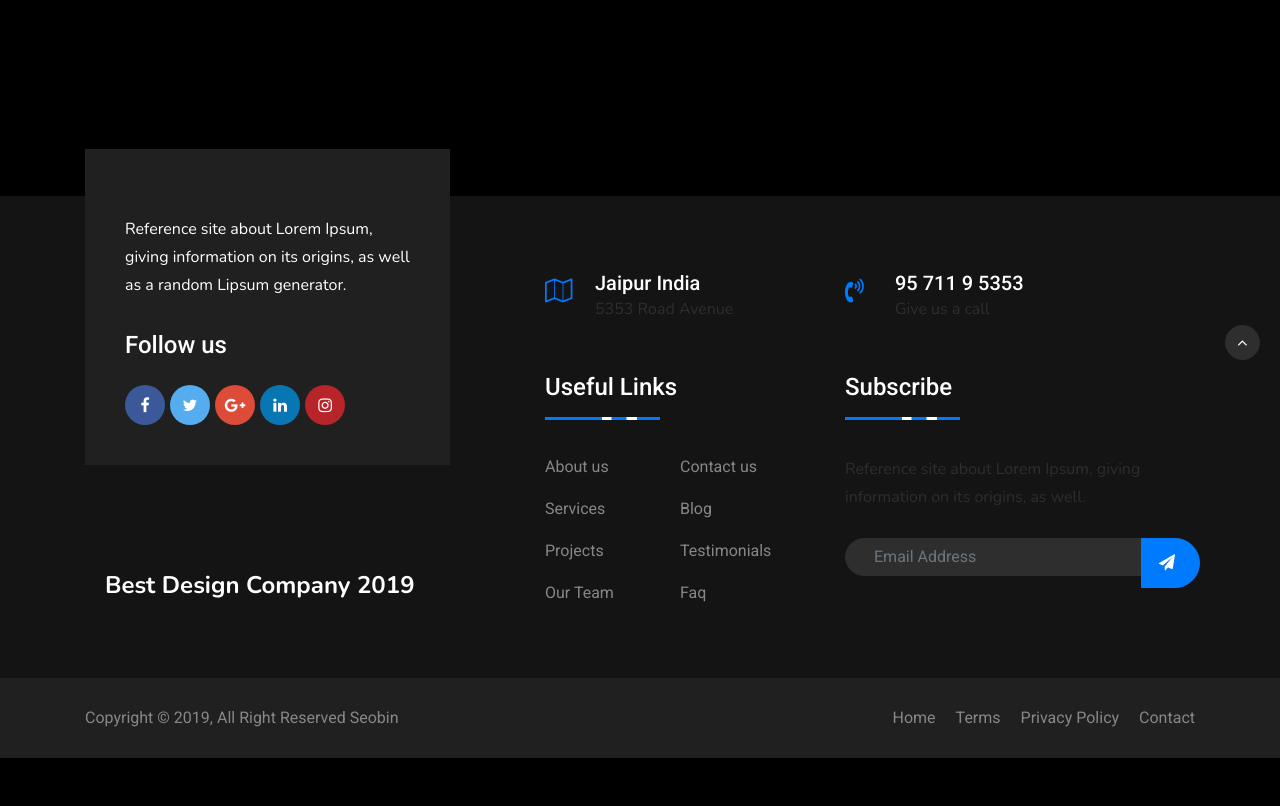
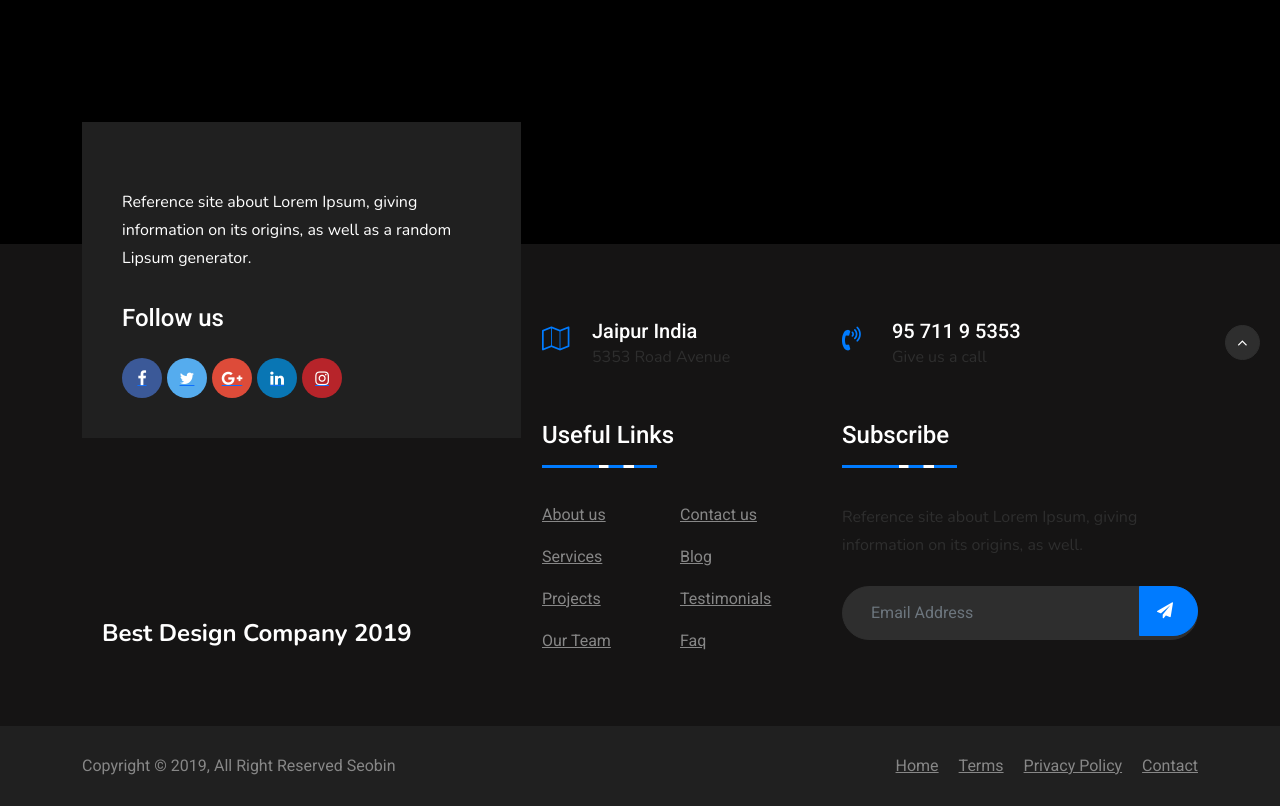
Before and after one commit to Lucadc00/My-website, a Vue app: page / in a window 1280 px wide. Shown: the part 420-1226 px from the top of the page. Before the commit the page ends 1178 px from the top, so only its background shows below. Built offline with nearby package versions, Linux system fonts and the light colour scheme; a web font is replaced by a local one.

Commit message:
header bug

```diff
--- a/index.html
+++ b/index.html
@@ -10,11 +10,10 @@
     <link rel="preconnect" href="https://fonts.googleapis.com">
     <link rel="preconnect" href="https://fonts.gstatic.com" crossorigin>
     <link href="https://fonts.googleapis.com/css2?family=Bitter:ital,wght@0,100;0,200;0,300;0,400;0,500;1,100;1,200;1,300;1,400&family=Lobster&family=M+PLUS+2:wght@100;200;300;400;500;600;700;800;900&family=Montserrat:ital,wght@0,100;0,200;0,300;0,400;0,500;0,600;0,700;0,800;0,900;1,100;1,200;1,300;1,400;1,500;1,600;1,700;1,800;1,900&family=Nunito:ital,wght@0,200;0,300;0,400;0,600;0,700;0,800;0,900;1,200;1,300;1,400;1,600;1,700;1,800;1,900&family=Roboto:ital,wght@0,100;0,300;0,400;0,500;0,700;0,900;1,100;1,300;1,400;1,500;1,700;1,900&display=swap" rel="stylesheet">
-    <link href="//maxcdn.bootstrapcdn.com/bootstrap/4.1.1/css/bootstrap.min.css" rel="stylesheet" id="bootstrap-css">
+
     <!-- BOOTSTRAP JS -->
     <script src="https://cdn.jsdelivr.net/npm/bootstrap@5.1.3/dist/js/bootstrap.bundle.min.js" integrity="sha384-ka7Sk0Gln4gmtz2MlQnikT1wXgYsOg+OMhuP+IlRH9sENBO0LRn5q+8nbTov4+1p" crossorigin="anonymous"></script>
-    <script src="//maxcdn.bootstrapcdn.com/bootstrap/4.1.1/js/bootstrap.min.js"></script>
-    <script src="//cdnjs.cloudflare.com/ajax/libs/jquery/3.2.1/jquery.min.js"></script>
+
     <link rel="stylesheet" href="https://cdnjs.cloudflare.com/ajax/libs/font-awesome/4.7.0/css/font-awesome.css" />
     <title>Luca De Cesare</title>
   </head>
--- a/src/components/Footer.vue
+++ b/src/components/Footer.vue
@@ -1,6 +1,6 @@
 <template>
 
-<footer id="dk-footer" class="dk-footer">
+<footer id="dk-footer" class="dk-footer mt-5">
         <div class="container">
             <div class="row">
                 <div class="col-md-12 col-lg-4">
@@ -307,6 +307,7 @@ p {
 
 .dk-footer-box-info {
   position: absolute;
+  width: 439px;
   top: -122px;
   background: #202020;
   padding: 40px;
```
Also changed, not shown: 1 other file (tests, documents, lock files or other folders).
